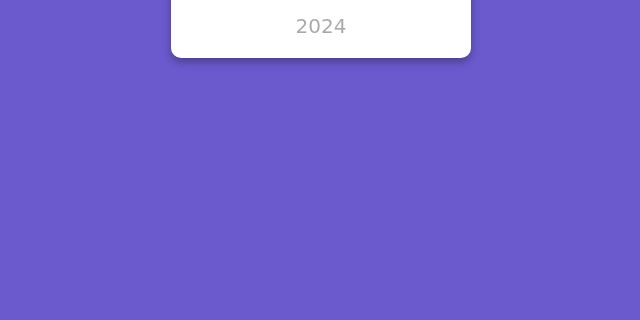
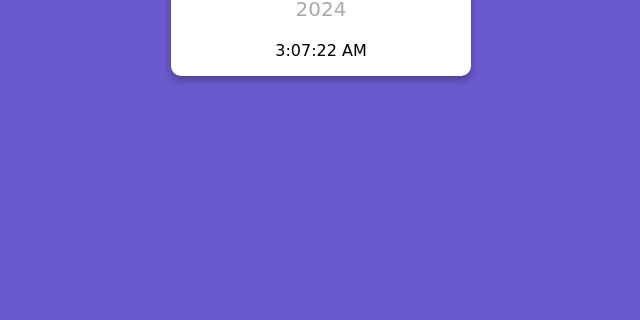
Before and after one commit to lugard1/mini-calendar, a plain HTML site: page index.html in a window 1280 px wide. Shown: the part 480-800 px from the top of the page, without its empty margins (319-959 px from the left). Drawn offline with Linux system fonts and the light colour scheme.

Commit message:
Add current Time to calendar

```diff
--- a/index.html
+++ b/index.html
@@ -12,6 +12,7 @@
     <p class="day-name" id="day-name">Sunday</p>
     <p class="day-number" id="day-number">08</p>
     <p class="year" id="year">2024</p>
+    <p class="time" id="time">12:00:00 AM</p>
   </main>
   <script src="index.js"></script>
 </body>
--- a/index.js
+++ b/index.js
@@ -0,0 +1,29 @@
+const monthNameEl = document.getElementById('month-name');
+const dayNameEl = document.getElementById('day-name');
+const dayNumEl = document.getElementById('day-number');
+const yearEl = document.getElementById('year');
+const timeEl = document.getElementById('time');
+
+function updateDateTime() {
+  const date = new Date();
+
+  // Update date elements
+  monthNameEl.innerText = date.toLocaleString('en', { month: 'long' });
+  dayNameEl.innerText = date.toLocaleString('en', { weekday: 'long' });
+  dayNumEl.innerText = date.getDate();
+  yearEl.innerText = date.getFullYear();
+
+  // Format and update time
+  const hours = date.getHours().toString().padStart(2, '0');
+  const minutes = date.getMinutes().toString().padStart(2, '0');
+  const seconds = date.getSeconds().toString().padStart(2, '0');
+  const ampm = hours >= 12 ? 'PM' : 'AM';
+  const formattedHours = hours % 12 || 12; // Convert to 12-hour format
+  timeEl.innerText = `${formattedHours}:${minutes}:${seconds} ${ampm}`;
+}
+
+// Initial call
+updateDateTime();
+
+// Update every second
+setInterval(updateDateTime, 1000);
```
